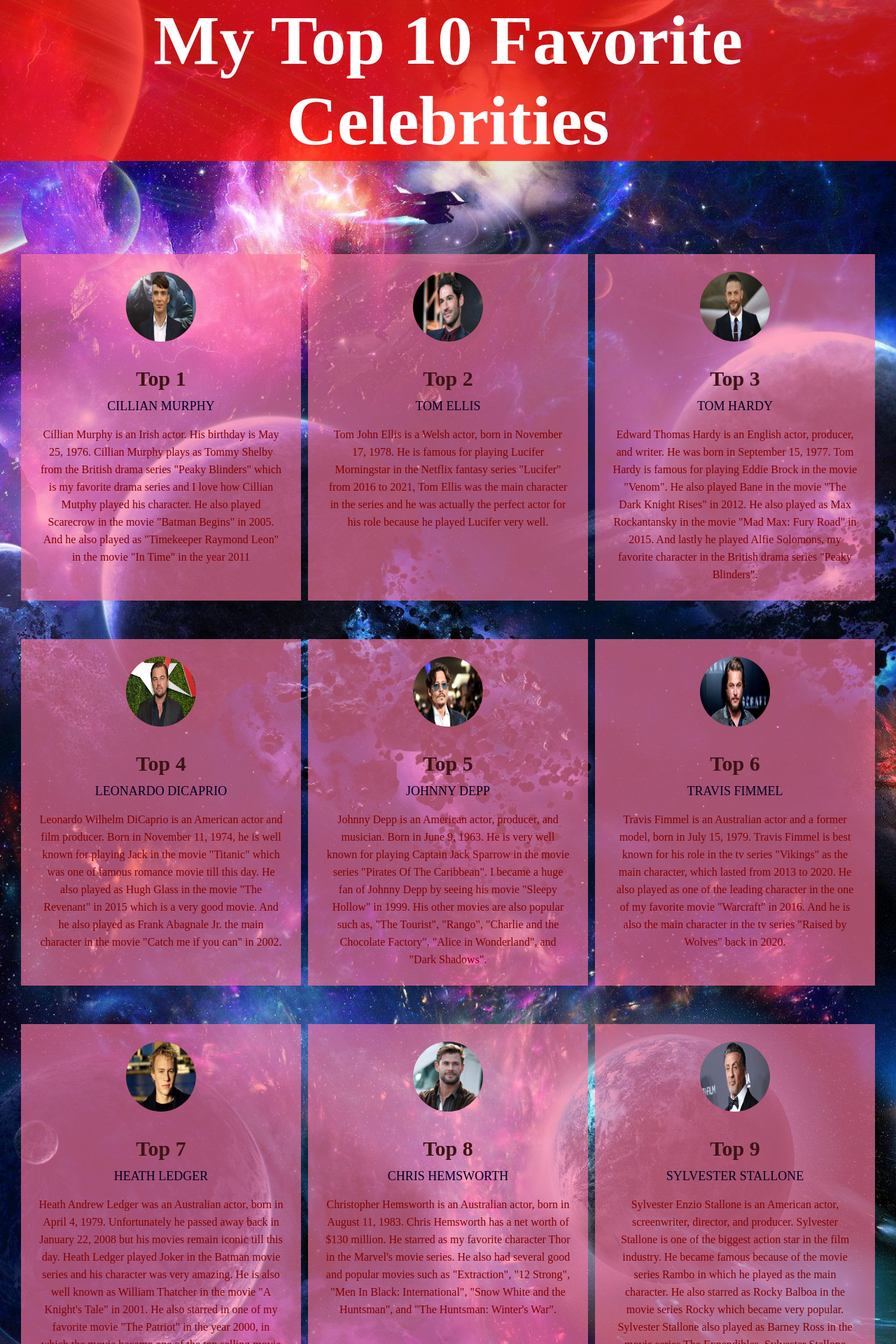
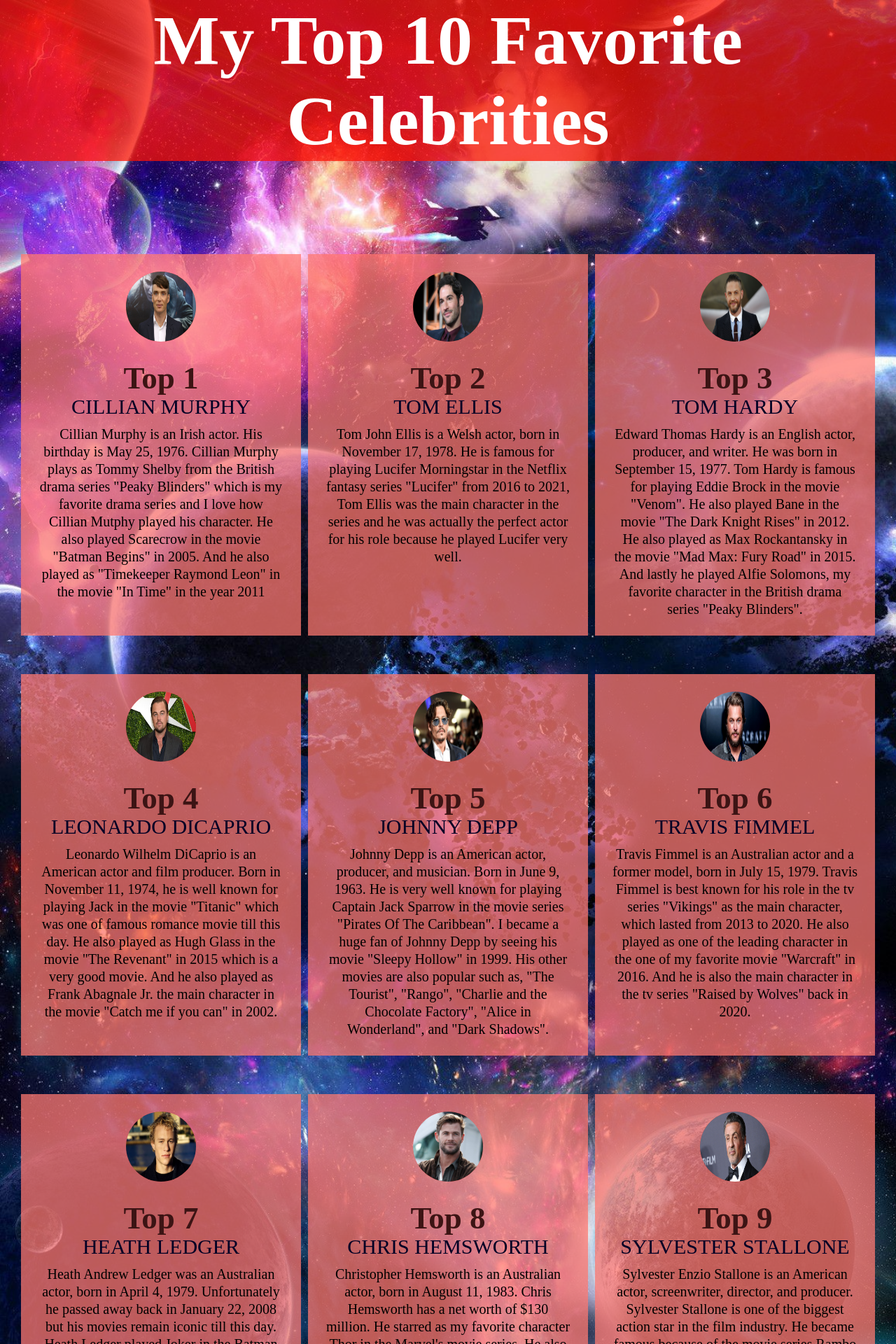
Before and after one commit to GerardFritzC/Learningtasks, a PHP site: page /LT3/index.html in a window 1280 px wide. Shown: the top 1920 px of the page at 70% size. Run offline with PHP 8.4, Linux system fonts and the light colour scheme.

Commit message:
Update styles.css

```diff
--- a/LT3/styles.css
+++ b/LT3/styles.css
@@ -21,7 +21,7 @@ body{
 }
 
 .team .team_member{
-	background: rgba(255, 120, 162, 0.65);
+	background: rgba(255, 120, 112, 0.74);
 	margin: 5px;
 	margin-bottom: 50px;
 	width: 350px;
@@ -33,15 +33,20 @@ body{
 
 .team .team_member h3{
 	color: #3c1414;
-	font-size: 30px;
+	font-size: 45px;
 	margin-top: 40px;
 }
 
 .team .team_member p.role{
 	color: #000024;
-	font-size: 18px;
+	font-size: 30px;
 	text-transform: uppercase;
 	margin: 15px 0;
+}
+
+.team .team_member p{
+	color: #000000;
+	font-size: 20px;
 }
 
 .team .team_member .team_img{
```
